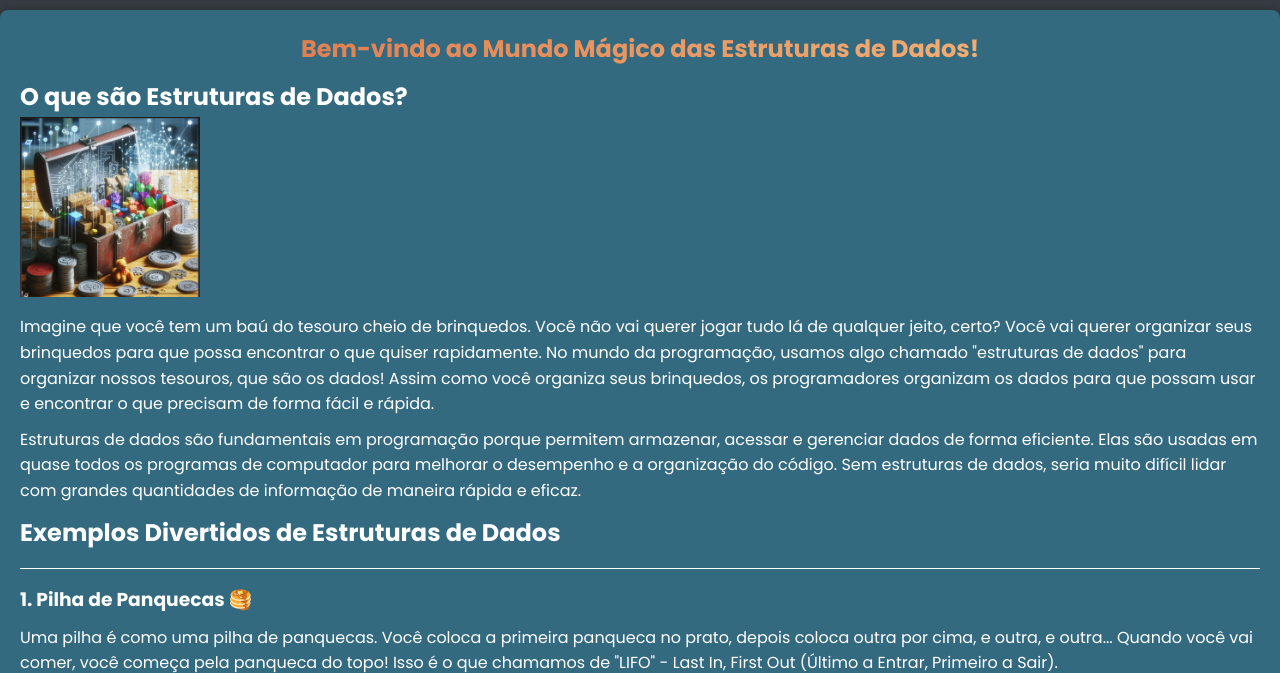
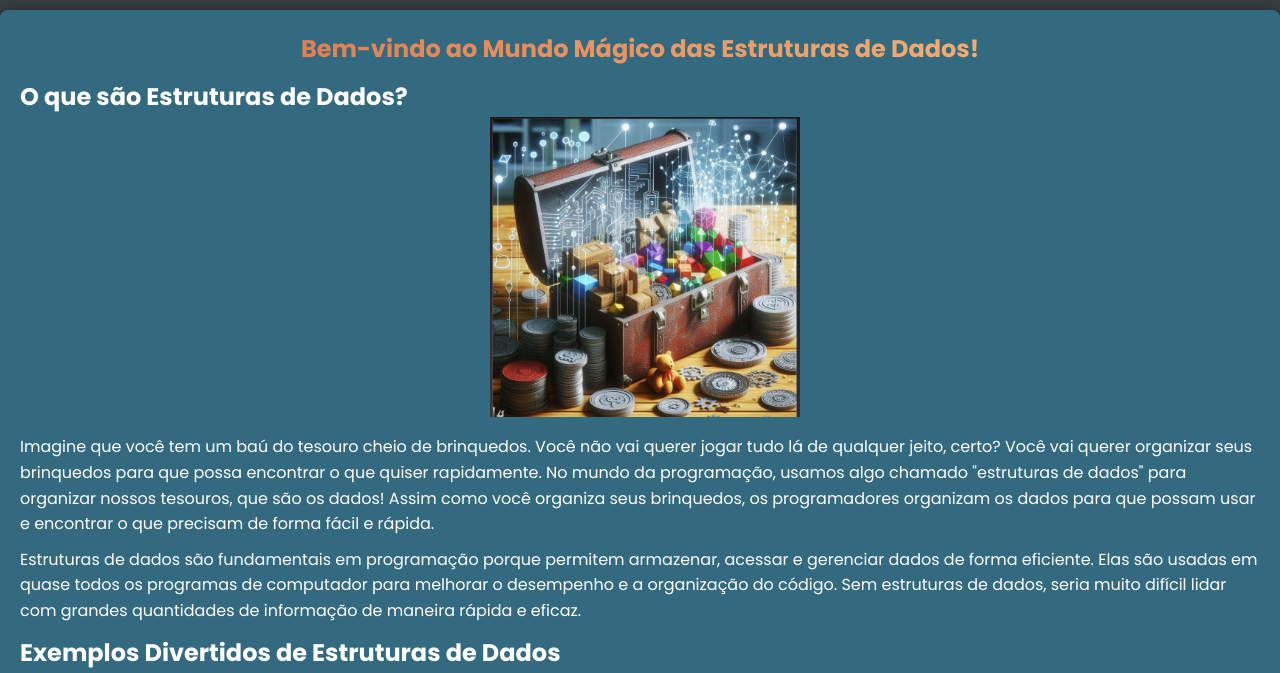
Before and after one commit to JP1005YT/EstruturaDeDados, a PHP site: page /pages/Temas/ in a window 1280 px wide. Shown: the part 100-773 px from the top of the page. Run offline with PHP 8.4, Linux system fonts and the light colour scheme.

Commit message:
"alteração nos temas"

```diff
--- a/pages/Perfil/perfil.css
+++ b/pages/Perfil/perfil.css
@@ -6,6 +6,7 @@ body {
     background: var(--cor1);
     color: var(--cor6);
     transition: background-color 0.3s ease-in-out;
+    overflow-y: hidden;
 }
 
 main {
--- a/pages/Temas/index.php
+++ b/pages/Temas/index.php
@@ -66,7 +66,7 @@
             <h1>Bem-vindo ao Mundo Mágico das Estruturas de Dados!</h1>
             <section>
                 <h2>O que são Estruturas de Dados?</h2>
-                <img src="../../src/BauTesouro.png">
+                <img src="../../src/BauTesouro.png" height="300px">
                 <p>
                     Imagine que você tem um baú do tesouro cheio de brinquedos. Você não vai querer jogar tudo lá de qualquer jeito, certo?
                     Você vai querer organizar seus brinquedos para que possa encontrar o que quiser rapidamente. No mundo da programação,
--- a/pages/Temas/main.css
+++ b/pages/Temas/main.css
@@ -17,10 +17,9 @@ main{
     padding: 20px;
     max-width: 1600px;
     box-shadow: 0 0 10px rgba(0, 0, 0, 0.3);
-        img{
-            height: 180px;
-            width: 180px;
-        }
+}
+img{
+    margin-left: calc(50% - 150px);
 }
 h1 {
     text-align: center;
```
